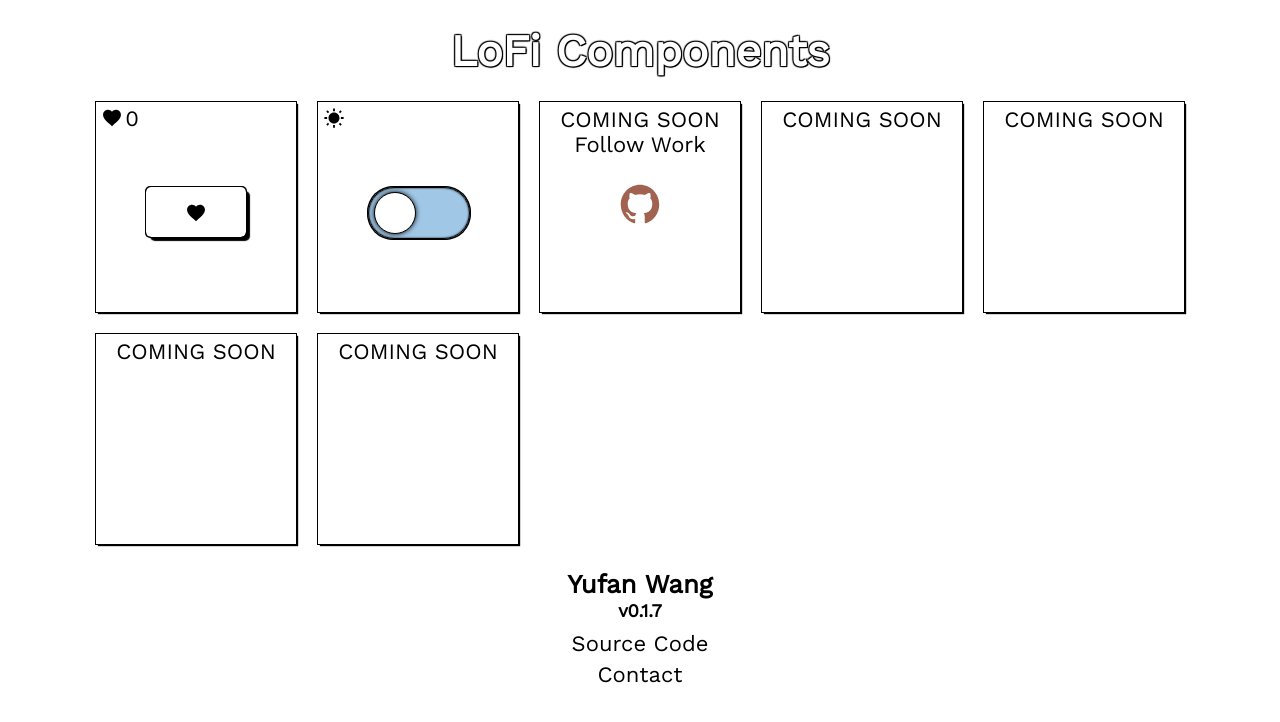
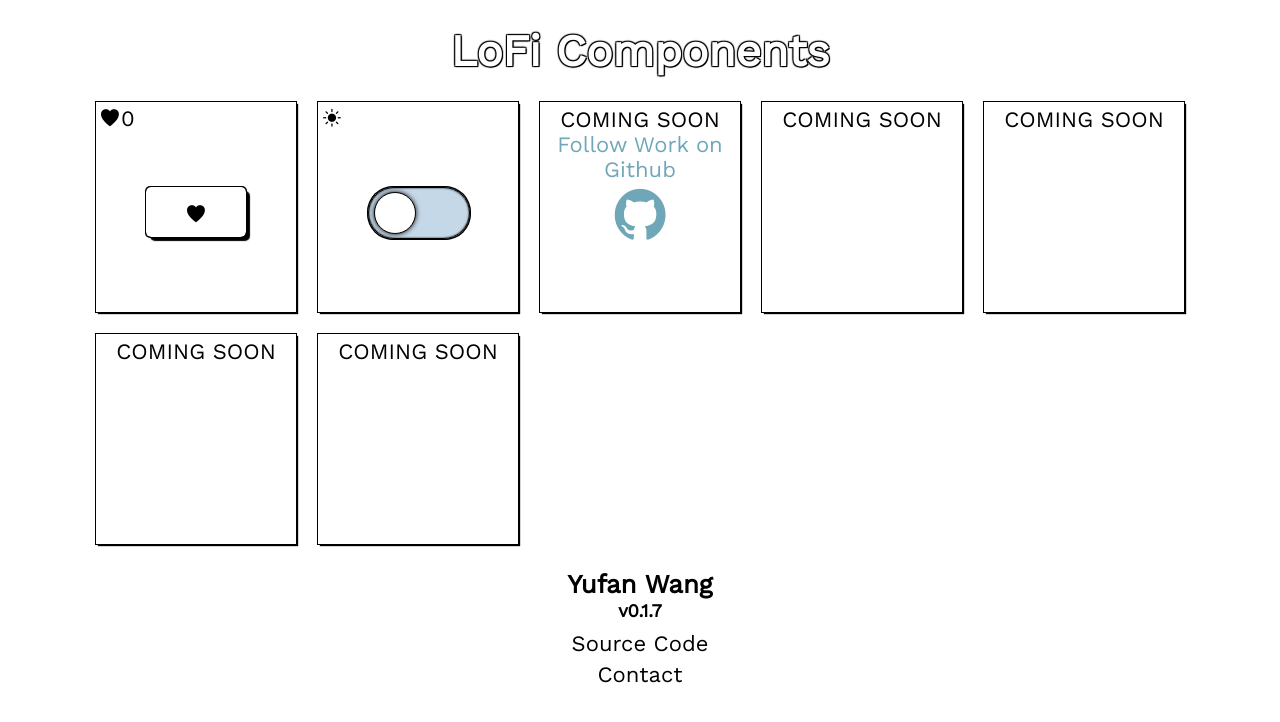
Before and after one commit to yufanw/LoFiComponents, a React (Create React App) app: page / in a window 1280 px wide. Shown: the top 722 px of the page. Built offline with nearby package versions, Linux system fonts and the light colour scheme.

Commit message:
icon css fix, switch color

```diff
--- a/index.html
+++ b/index.html
@@ -8,14 +8,14 @@
   <link rel="manifest" href="build/manifest.json">
   <link rel="shortcut icon" href="build/favicon.ico">
   <title>LoFi Components</title>
-  <link href="build/static/css/main.0d3faef8.css" rel="stylesheet">
+  <link href="build/static/css/main.40138926.css" rel="stylesheet">
+  <link href="https://unpkg.com/ionicons@4.2.4/dist/css/ionicons.min.css" rel="stylesheet">
 </head>
 
 <body>
   <noscript>You need to enable JavaScript to run this app.</noscript>
   <div id="root"></div>
-  <script type="text/javascript" src="build/static/js/main.1c104dfa.js"></script>
+  <script type="text/javascript" src="build/static/js/main.ef821020.js"></script>
 </body>
-<script src="https://unpkg.com/ionicons@4.2.4/dist/ionicons.js"></script>
 
 </html>
--- a/public/index.html
+++ b/public/index.html
@@ -20,6 +20,7 @@
       Learn how to configure a non-root public URL by running `npm run build`.
     -->
     <title>LoFi Components</title>
+    <link href="https://unpkg.com/ionicons@4.2.4/dist/css/ionicons.min.css" rel="stylesheet">
   </head>
   <body>
     <noscript>
@@ -37,5 +38,4 @@
       To create a production bundle, use `npm run build` or `yarn build`.
     -->
   </body>
-  <script src="https://unpkg.com/ionicons@4.2.4/dist/ionicons.js"></script>
 </html>
--- a/src/App.css
+++ b/src/App.css
@@ -40,12 +40,19 @@ h1 {
     1px 1px 1px #000;
 }
 
-h1 a {
-  color: rgb(161, 99, 80);
+a {
+  display: block;
+  text-decoration: none;
+  color: rgb(112, 167, 184);
 }
 
-h1 a:hover {
-  color: rgb(204, 121, 95);
+a:hover {
+  color: rgb(192, 130, 50);
+}
+
+.github {
+  display: block;
+  font-size: 58px;
 }
 
 .app-wrapper {
--- a/src/App.jsx
+++ b/src/App.jsx
@@ -28,13 +28,13 @@ class App extends Component {
     if (this.state.toggle) {
       return (
         <div className="shift">
-          <ion-icon name="moon"></ion-icon>
+          <i className="icon ion-ios-moon"></i>
         </div>
       );
     }
     return (
       <div className="shift">
-        <ion-icon name="sunny"></ion-icon>
+        <i className="icon ion-ios-sunny"></i>
       </div>
     );
   }
@@ -48,7 +48,7 @@ class App extends Component {
           <div className="comp">
             <div className={this.state.rainbowClass}>
               <ScoreBox
-                icon={<ion-icon name="heart"></ion-icon>}
+                icon={<i className="icon ion-ios-heart"></i>}
                 score={this.state.floatingbutton}
               />
             </div>
@@ -70,12 +70,10 @@ class App extends Component {
 
           <div className="comp">
             COMING SOON
-            Follow Work
-            <h1>
-              <a href="https://github.com/yufanw/LoFiComponents">
-                <ion-icon name="logo-github"></ion-icon>
-              </a>
-            </h1>
+            <a href="https://github.com/yufanw/LoFiComponents">
+              Follow Work on Github
+              <i className="icon ion-logo-github github"></i>
+            </a>
           </div>
           <div className="comp">COMING SOON</div>
           <div className="comp">COMING SOON</div>
@@ -83,10 +81,10 @@ class App extends Component {
           <div className="comp">COMING SOON</div>
         </div>
         <footer>
-          <h3><a href="https://github.com/yufanw"> Yufan Wang</a></h3>
+          <h3><a href="https://github.com/yufanw">Yufan Wang</a></h3>
           <h5>v0.1.7</h5>
-          <a href="https://github.com/yufanw/LoFiComponents"> Source Code</a>
-          <a href="mailto:yufansmail@gmail.com"> Contact</a>
+          <a href="https://github.com/yufanw/LoFiComponents">Source Code</a>
+          <a href="mailto:yufansmail@gmail.com">Contact</a>
         </footer>
       </div>
     );
--- a/src/components/FloatingButton/index.jsx
+++ b/src/components/FloatingButton/index.jsx
@@ -33,7 +33,7 @@ export default class FloatingButton extends Component {
           <a className={this.state.clicked ? "btn active" : "btn"}
             href="#0w0"
             onClick={this.handleClick}>
-            <ion-icon name="heart"></ion-icon>
+            <i className="icon ion-ios-heart"></i>
           </a>
         </div>
       </div>
--- a/src/components/ScoreBox/index.css
+++ b/src/components/ScoreBox/index.css
@@ -3,6 +3,7 @@
   position: absolute;
   top: 5px;
   left: 5px;
+  line-height: 0;
   z-index: 20000;
 }
 
--- a/src/components/Switch/index.css
+++ b/src/components/Switch/index.css
@@ -10,7 +10,7 @@
  	width: 100px;
   height: 50px;
   border-radius: 50px;
-  background: rgba(99, 117, 216, 0.5);
+  background: rgba(132, 84, 223, 0.5);
   border: 1px solid;
   cursor: pointer;
   box-shadow:
@@ -35,7 +35,7 @@
 }
 
 .switch.off {
-  background: rgba(67, 143, 206, 0.5);
+  background: rgba(139, 178, 209, 0.5);
 }
 
 #switch {
```
Also changed, not shown: 11 other files (tests, documents, lock files or other folders).
